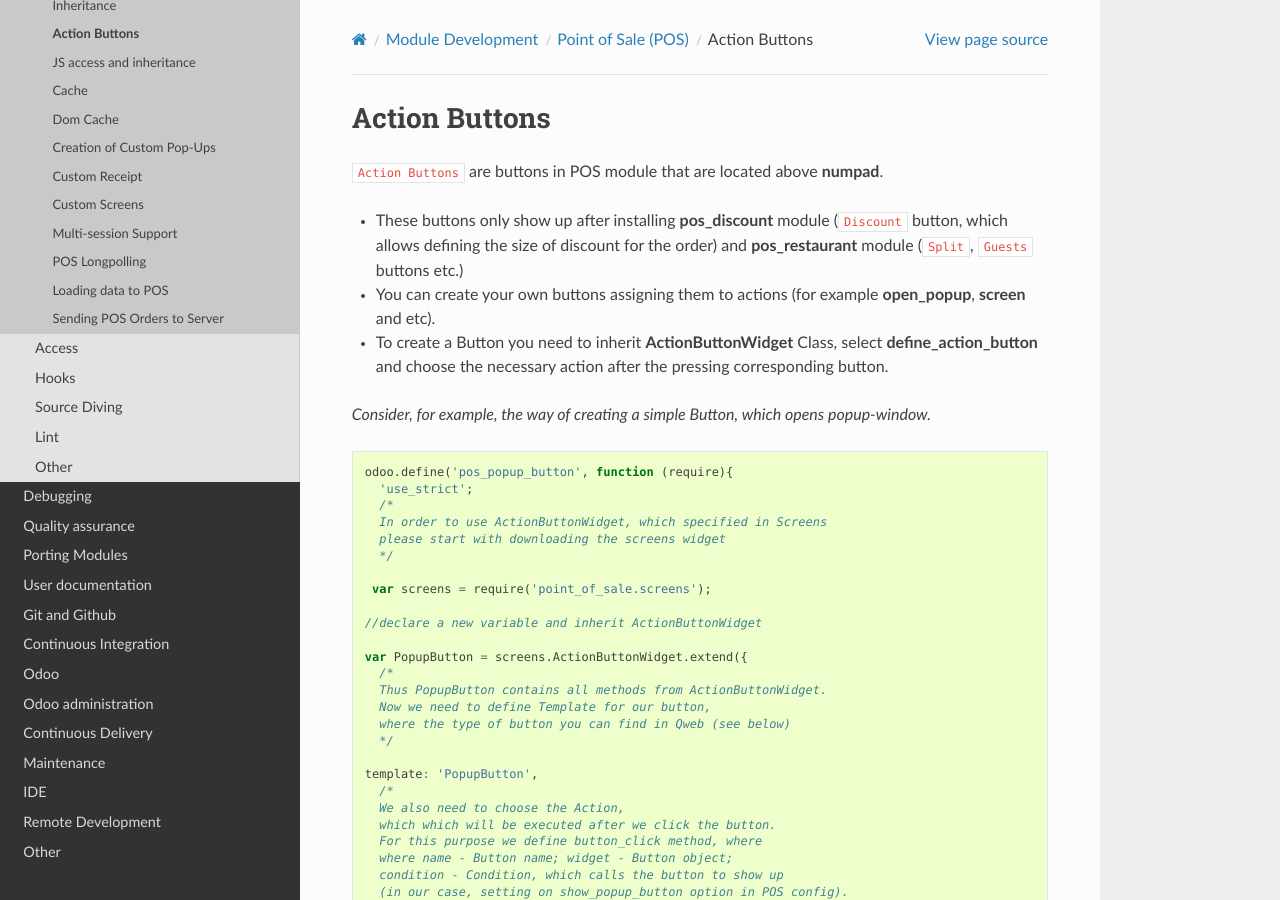
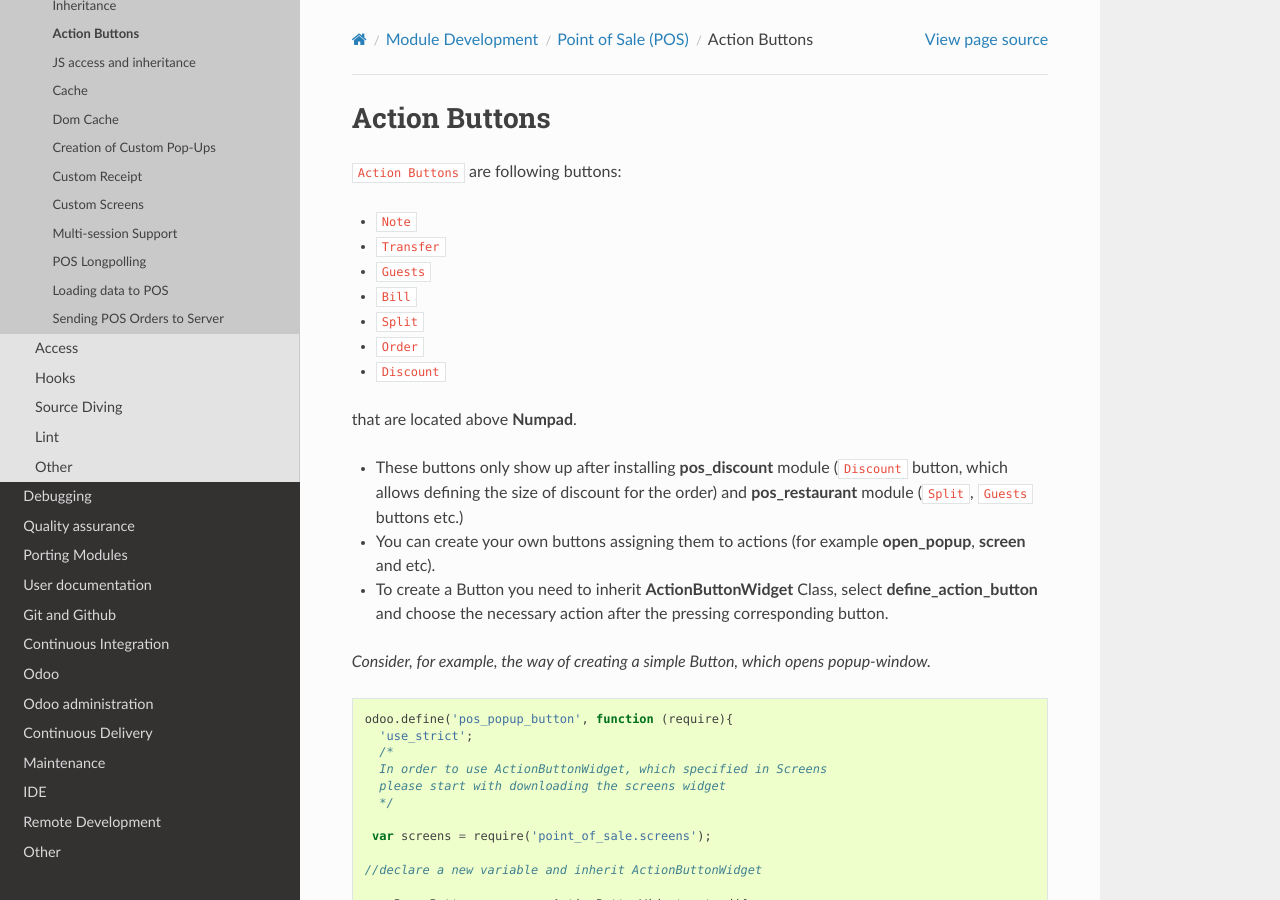
Before and after one commit to itpp-labs/odoo-development, a Sphinx documentation site: the page built from docs/dev/pos/action_buttons.rst, in a window 1280 px wide and 900 px high. Built offline with Sphinx 7.4.7 and the Read the Docs theme 2.0.0, drawn with Linux system fonts in a browser that asks for light colours; some of the changed text lies outside the part shown.

```diff
--- a/docs/dev/pos/action_buttons.rst
+++ b/docs/dev/pos/action_buttons.rst
@@ -2,9 +2,17 @@
  Action Buttons
 ================
 
-``Action Buttons`` are buttons in POS module that are located above **numpad**.
+``Action Buttons`` are following buttons:
 
+* ``Note``
+* ``Transfer``
+* ``Guests``
+* ``Bill``
+* ``Split``
+* ``Order``
+* ``Discount``
 
+that are located above **Numpad**.
 
 * These buttons only show up after installing **pos_discount** module (``Discount`` button, which allows defining the size of discount for the order) and **pos_restaurant** module (``Split``, ``Guests`` buttons etc.)
 
--- a/docs/dev/xml/group_id_in_views.rst
+++ b/docs/dev/xml/group_id_in_views.rst
@@ -0,0 +1,2 @@
+Group_id in views
+=================
--- a/docs/dev/xml/index.rst
+++ b/docs/dev/xml/index.rst
@@ -7,3 +7,4 @@
    xpath
    qweb
    inherit
+   group_id_in_views
```
Also changed, not shown: other parts of docs/dev/pos/action_buttons.rst (+3 -0 lines), docs/dev/pos/custom_screen.rst (+5 -2 lines).
